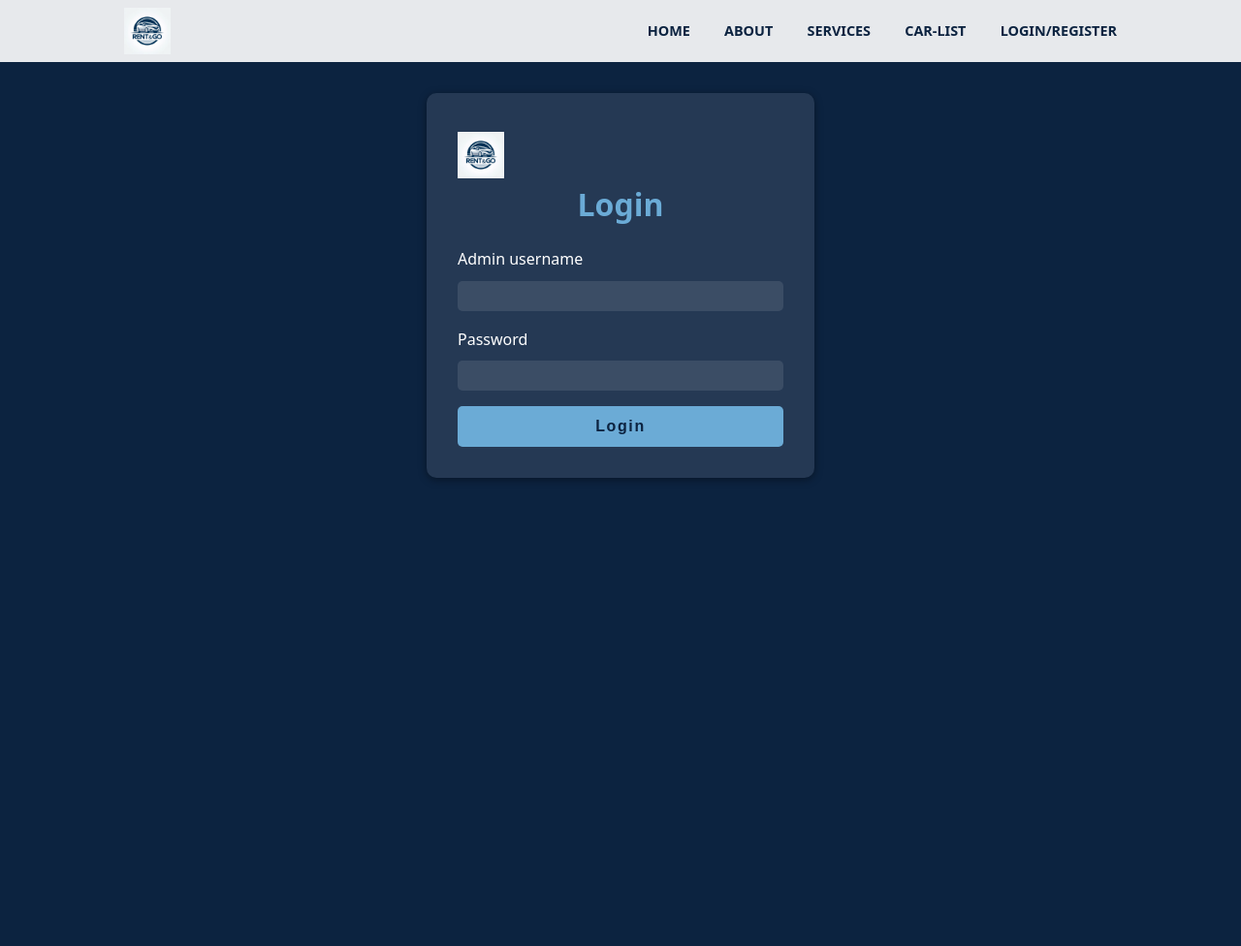
After one commit to wenardsantos/rent-car, a PHP site: page /admin_login.html in a window 1280 px wide. The commit adds this page. Shown: the whole page at 97% size. Run offline with PHP 8.4, Linux system fonts and the light colour scheme.

Commit message:
Added admin log in

```diff
--- /dev/null
+++ b/admin_login.html
@@ -0,0 +1,126 @@
+<!DOCTYPE html>
+<html lang="en">
+<head>
+    <meta charset="UTF-8">
+    <meta name="viewport" content="width=device-width, initial-scale=1.0">
+    <link rel="stylesheet" href="css/style.css">
+    <title>Log in</title>
+    <style>
+        /* Existing styles from login-register.php */
+        :root {
+            --color-primary: #0C2340;
+            --color-secondary: #6BABD6;
+            --color-tertiary: #E0E0F4;
+            --color-bg: #595959;
+            --color-text: #FFFFFF;
+            --shadow: 0 2px 8px rgba(0,0,0,.4);
+            --transition: all .4s ease;
+        }
+
+        .login-container {
+            background: rgba(255, 255, 255, 0.1);
+            padding: 2rem;
+            border-radius: 10px;
+            box-shadow: var(--shadow);
+            width: 100%;
+            max-width: 400px;
+            margin: 2rem auto;
+        }
+
+        .login-container h2 {
+            text-align: center;
+            margin-bottom: 1.5rem;
+            color: var(--color-secondary);
+        }
+
+        .form-group {
+            margin-bottom: 1rem;
+        }
+
+        .form-group label {
+            display: block;
+            margin-bottom: 0.5rem;
+        }
+
+        .form-group input {
+            width: 100%;
+            padding: 0.5rem;
+            border: none;
+            background: rgba(255, 255, 255, 0.1);
+            color: var(--color-text);
+            border-radius: 5px;
+        }
+
+        .btn {
+            display: block;
+            width: 100%;
+            padding: 0.75rem;
+            background: var(--color-secondary);
+            color: var(--color-primary);
+            border: none;
+            border-radius: 5px;
+            cursor: pointer;
+            font-size: 1rem;
+            font-weight: bold;
+            transition: var(--transition);
+        }
+
+        .btn:hover {
+            background: var(--color-tertiary);
+        }
+
+        .switch-form {
+            text-align: center;
+            margin-top: 1rem;
+        }
+
+        .switch-form a {
+            color: var(--color-secondary);
+            text-decoration: none;
+        }
+
+        .switch-form a:hover {
+            text-decoration: underline;
+        }
+    </style>
+</head>
+<body>
+    <nav>
+        <div class="n1-container">
+            <div class="container">
+                <div class="logo">
+                    <img src="pic/logo.png" alt="">
+                </div>
+                <ul class="navlist">
+                    <li><a href="index.html">home</a></li>
+                    <li><a href="index.html#about">about</a></li>
+                    <li><a href="index.html#services">services</a></li>
+                    <li><a href="index.html#car-list">car-list</a></li>
+                    <li><a href="customer_login.html">login/register</a></li>
+                </ul>
+                <div class="menu-btn">
+                    <i class="fa-solid fa-bars"></i>
+                </div>
+            </div>
+        </div>
+    </nav>
+
+    <div class="login-container">
+        <div class="logo">
+            <img src="pic/logo.png" alt="Rent N Go Logo">
+        </div>
+        <h2>Login</h2>
+        <form id="loginForm" action="admin_login.php" method="POST">
+            <div class="form-group">
+                <label for="admin_username">Admin username</label>
+                <input type="text" id="admin_username" name="admin_username" required>
+            </div>
+            <div class="form-group">
+                <label for="admin_password">Password</label>
+                <input type="password" id="admin_password" name="admin_password" required>
+            </div>
+            <button type="submit" class="btn">Login</button>
+        </form>
+    </div>
+</body>
+</html>
--- a/customer_dashboard.php
+++ b/customer_dashboard.php
@@ -227,7 +227,6 @@ $customer = $stmt->get_result();
         .form-container input[type="submit"]:hover {
             background-color: #555;
         }
-
     </style>
 </head>
 <body>
```
Also changed, not shown: admin_login.php (added, +27 -0 lines).
